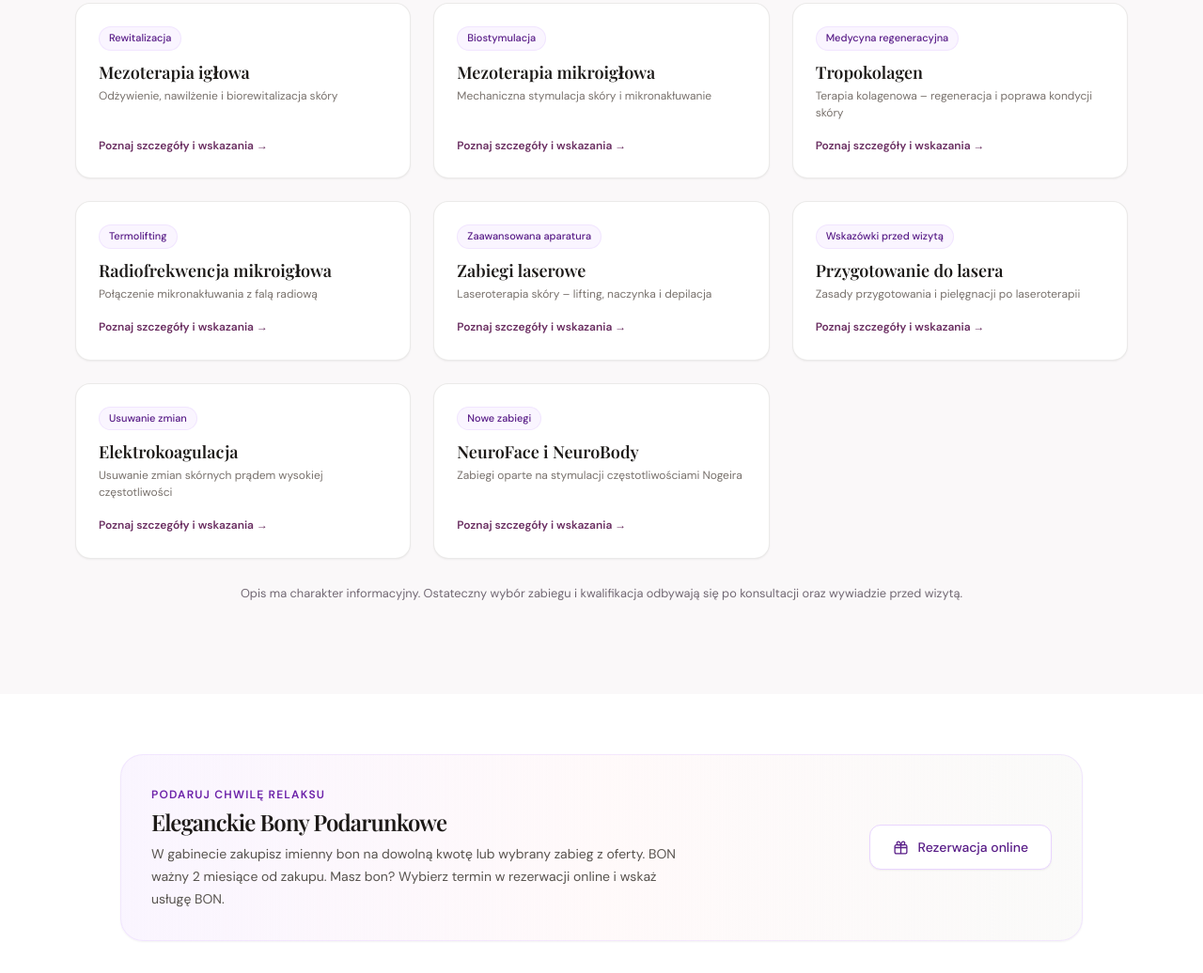
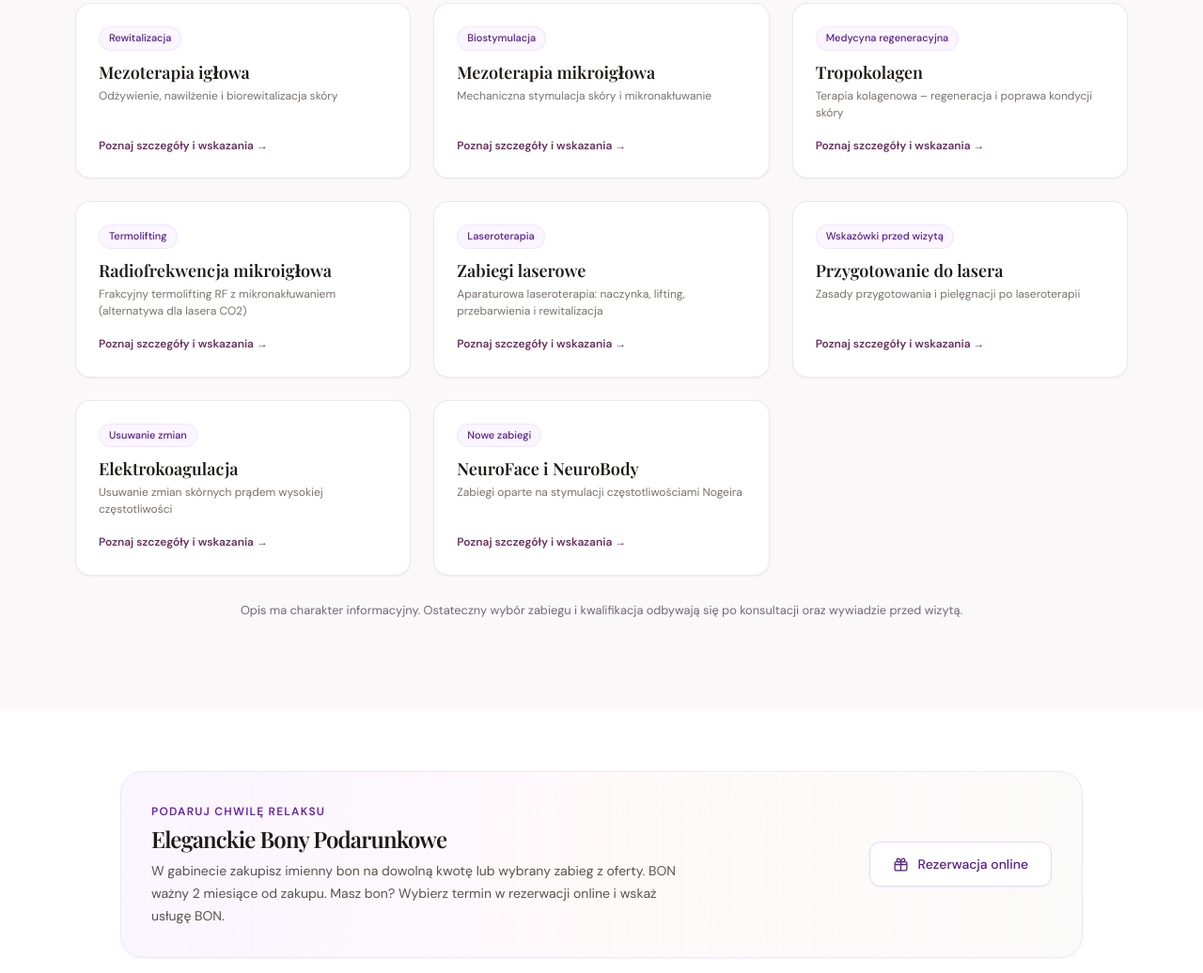
Before and after one commit to slawomirgrelich/twoj-kosmetolog, a plain HTML site: page index.html in a window 1280 px wide. Shown: the part 2654-3690 px from the top of the page at 94% size. Drawn offline with nearby package versions, Linux system fonts and the light colour scheme.

Commit message:
Aktualizacja zabiegow laserowych i zalecen

```diff
--- a/index.html
+++ b/index.html
@@ -1084,6 +1084,7 @@
       border-radius: 12px;
     }
 
+    .dialog-additional-effects,
     .dialog-guidance {
       margin-top: 24px;
     }
@@ -2826,13 +2827,13 @@
           <article class="treatment-card">
             <span class="treatment-badge">Termolifting</span>
             <h3 class="treatment-name">Radiofrekwencja mikroigłowa</h3>
-            <p class="treatment-subtitle">Połączenie mikronakłuwania z falą radiową</p>
+            <p class="treatment-subtitle">Frakcyjny termolifting RF z mikronakłuwaniem (alternatywa dla lasera CO2)</p>
             <button class="treatment-open" type="button" data-treatment="radiofrekwencja-mikroiglowa" aria-label="Poznaj szczegóły i wskazania: Radiofrekwencja mikroigłowa">Poznaj szczegóły i wskazania →</button>
           </article>
           <article class="treatment-card">
-            <span class="treatment-badge">Zaawansowana aparatura</span>
+            <span class="treatment-badge">Laseroterapia</span>
             <h3 class="treatment-name">Zabiegi laserowe</h3>
-            <p class="treatment-subtitle">Laseroterapia skóry – lifting, naczynka i depilacja</p>
+            <p class="treatment-subtitle">Aparaturowa laseroterapia: naczynka, lifting, przebarwienia i rewitalizacja</p>
             <button class="treatment-open" type="button" data-treatment="zabiegi-laserowe" aria-label="Poznaj szczegóły i wskazania: Zabiegi laserowe">Poznaj szczegóły i wskazania →</button>
           </article>
           <article class="treatment-card">
@@ -2880,6 +2881,10 @@
             <ul id="modal-indications"></ul>
           </section>
         </div>
+        <section class="dialog-list-section dialog-additional-effects" id="modal-additional-effects-section" aria-labelledby="modal-additional-effects-title" hidden>
+          <h3 id="modal-additional-effects-title"></h3>
+          <ul id="modal-additional-effects"></ul>
+        </section>
         <section class="dialog-list-section dialog-guidance" id="modal-guidance-section" aria-labelledby="modal-guidance-title" hidden>
           <h3 id="modal-guidance-title">Wskazówki i serie zabiegów</h3>
           <ul id="modal-guidance"></ul>
@@ -3338,51 +3343,95 @@
       },
       "radiofrekwencja-mikroiglowa": {
         title: "Radiofrekwencja mikroigłowa",
-        subtitle: "Połączenie mikronakłuwania z falą radiową",
+        subtitle: "Frakcyjny termolifting RF z mikronakłuwaniem (alternatywa dla lasera CO2)",
         badge: "Termolifting",
-        description: "Metoda łącząca mikronakłucia z energią fal radiowych, stosowana w celu stymulacji skóry. Parametry i obszar zabiegu dobierane są indywidualnie.",
-        effects: [
-          "Możliwa poprawa napięcia i jędrności skóry",
-          "Wygładzenie drobnych zmarszczek",
-          "Poprawa wyglądu porów i wybranych blizn",
-          "Wsparcie poprawy konturu twarzy i szyi"
+        description: "Zabieg będący alternatywą dla zabiegów laserem frakcyjnym CO2, z krótszym okresem rekonwalescencji. Polega na wprowadzaniu bezpośrednio do wewnątrz tkanki wiązki fali elektromagnetycznej o częstotliwości radiowej z automatycznie ustawianą głębokością wkłucia igieł w zakresie 0,3 – 3 mm. Mikronakłuwanie stymuluje procesy naprawcze oraz pobudza fibroblasty do tworzenia nowego kolagenu, a podgrzanie warstw skóry aż do tkanki podskórnej zapewnia wyjątkową precyzję i bezpieczeństwo.",
+        effectGroups: [
+          {
+            title: "Bezpośrednio po zabiegu",
+            items: [
+              "Obkurczanie się włókien kolagenowych i napięcie skóry."
+            ]
+          },
+          {
+            title: "W ciągu kolejnych tygodni (do 3 miesięcy)",
+            items: [
+              "Stymulacja powstawania nowego kolagenu, zagęszczanie włókien i budowanie nowych wiązań tkankowych."
+            ]
+          },
+          {
+            title: "Pozostałe efekty",
+            items: [
+              "Wygładzenie drobnych zmarszczek twarzy, szyi, dekoltu oraz okolic oczu.",
+              "Podniesienie owalu skóry i poprawa elastyczności.",
+              "Redukcja porów, rozstępów oraz blizn potrądzikowych, zanikowych, pooperacyjnych i poparzeniowych."
+            ]
+          }
         ],
-        indications: [
-          "Wiotkość skóry twarzy, szyi i dekoltu",
-          "Blizny potrądzikowe i pourazowe – po kwalifikacji",
-          "Utrata jędrności skóry",
-          "Drobne zmarszczki – po ocenie obszaru zabiegowego"
+        guidanceTitle: "Seria i zalecenia",
+        guidance: [
+          "Zalecane wykonanie 2–4 zabiegów w 4–6 tygodniowych odstępach. Efekty są w pełni widoczne około 3 miesięcy po zabiegu."
         ],
         contraindications: [
-          "Rozrusznik serca lub implanty – konieczna ocena podczas konsultacji",
-          "Ciąża lub karmienie piersią",
-          "Aktywne infekcje i choroby skóry",
-          "Choroby nowotworowe i cukrzyca – wymagana konsultacja"
+          "Wszczepiony rozrusznik serca lub inne metalowe/elektroniczne implanty w ciele",
+          "Ciąża oraz okres karmienia piersią",
+          "Choroby nowotworowe",
+          "Stany zapalne skóry",
+          "Aktywne infekcje bakteryjne, wirusowe (opryszczka) i grzybicze w obszarze zabiegowym",
+          "Skłonność do powstawania bliznowców (keloidów)",
+          "Nieleczona cukrzyca i zaburzenia krzepnięcia krwi"
         ]
       },
       "zabiegi-laserowe": {
         title: "Zabiegi laserowe",
-        subtitle: "Laseroterapia skóry – lifting, naczynka i depilacja",
-        badge: "Zaawansowana aparatura",
-        description: "Zabiegi laserowe dobierane są po konsultacji i ocenie skóry. Fotoodmładzanie, terapia zmian trądzikowych oraz depilacja laserowa są świadczone przez firmę zewnętrzną.",
-        effects: [
-          "Możliwa redukcja widoczności wybranych naczynek",
-          "Poprawa wyglądu nierównego kolorytu i rumienia",
-          "Możliwa poprawa jędrności skóry",
-          "Długotrwała redukcja owłosienia po serii zabiegów"
+        subtitle: "Aparaturowa laseroterapia: naczynka, lifting, przebarwienia i rewitalizacja",
+        badge: "Laseroterapia",
+        description: "Zabiegi laserowe dobierane są po konsultacji i ocenie skóry. W przypadku infekcji skóry, w tym opryszczki, o kwalifikacji do zabiegu decyduje specjalista.",
+        effectGroups: [
+          {
+            title: "Zakres zabiegów",
+            items: [
+              "Zamykanie naczynek, rubinków",
+              "Usuwanie włókniaków i przerośniętych gruczołów łojowych",
+              "Redukcja przebarwień",
+              "Lifting laserowy twarzy i okolicy oczu",
+              "Zabieg dla skóry ze zmianami AZS, łojotok",
+              "Działanie przeciwbólowe",
+              "Rewitalizacja laserowa skóry (stymulacja kolagenu i elastyny)",
+              "Terapia opryszczki/egzemy"
+            ]
+          },
+          {
+            title: "Wskazówki i pielęgnacja pozabiegowa",
+            items: [
+              "Bezwzględne stosowanie filtrów SPF 50 i brak ekspozycji na słońce do miesiąca.",
+              "Zakaz intensywnego sportu i basenu min. tydzień po zabiegu.",
+              "Zakaz sauny i gorących kąpieli min. miesiąc po zabiegu.",
+              "Zakaz spożywania alkoholu min. tydzień po zabiegu.",
+              "Zakaz drażnienia mechanicznego, kosmetyków na alkoholu oraz zdrapywania strupków.",
+              "Nawilżanie i natłuszczanie zgodnie z zaleceniami kosmetologa."
+            ]
+          }
         ],
-        indications: [
-          "Widoczne naczynka lub rumień po kwalifikacji",
-          "Wybrane przebarwienia i oznaki fotostarzenia",
-          "Utrata jędrności skóry",
-          "Wybrane zmiany trądzikowe po konsultacji"
+        guidanceTitle: "Ważne przed zabiegiem",
+        guidance: [
+          "Nie odstawiaj przepisanych leków bez konsultacji z lekarzem. Omów stosowane leki, zioła i kosmetyki podczas kwalifikacji do zabiegu."
         ],
         contraindications: [
-          "Świeża opalenizna lub samoopalacz",
-          "Leki, zioła i suplementy fotouczulające – konieczna konsultacja",
-          "Ciąża i karmienie piersią",
-          "Aktywna infekcja lub opryszczka",
-          "Choroby nowotworowe i epilepsja – konieczna konsultacja"
+          "Ciąża i laktacja",
+          "Ciemne fototypy skóry",
+          "Rozrusznik serca",
+          "Nowotwory",
+          "Wrażliwość / uczulenie na światło",
+          "Świeża opalenizna / solarium (min. miesiąc)",
+          "Zioła i leki światłouczulające (retinol, kwasy, dziurawiec, nagietek – 1 miesiąc; retinoidy – 3 miesiące)",
+          "Epilepsja",
+          "Skłonność do keloidów",
+          "Nici i wypełniacze w obszarze zabiegu (nici wchłanialne do 6 mies., niewchłanialne – bezwzględne)",
+          "Infekcje skóry",
+          "Zaburzenia krzepnięcia, czucia i krążenia – przeciwwskazanie względne",
+          "Głębokie zabiegi złuszczające w ciągu ostatniego miesiąca",
+          "Choroby tkanki łącznej i choroby autoimmunologiczne – przeciwwskazanie względne"
         ]
       },
       "laser-przygotowanie": {
@@ -3495,6 +3544,9 @@
     const modalEffects = document.querySelector("#modal-effects");
     const modalIndicationsTitle = document.querySelector("#modal-indications-title");
     const modalIndications = document.querySelector("#modal-indications");
+    const modalAdditionalEffectsSection = document.querySelector("#modal-additional-effects-section");
+    const modalAdditionalEffectsTitle = document.querySelector("#modal-additional-effects-title");
+    const modalAdditionalEffects = document.querySelector("#modal-additional-effects");
     const modalGuidanceSection = document.querySelector("#modal-guidance-section");
     const modalGuidanceTitle = document.querySelector("#modal-guidance-title");
     const modalGuidance = document.querySelector("#modal-guidance");
@@ -3574,6 +3626,10 @@
         fillModalList(modalEffects, details.effects, "positive");
         fillModalList(modalIndications, details.indications, "positive");
       }
+      const additionalEffects = details.effectGroups && details.effectGroups[2];
+      modalAdditionalEffectsSection.hidden = !additionalEffects;
+      modalAdditionalEffectsTitle.textContent = additionalEffects ? additionalEffects.title : "";
+      fillModalList(modalAdditionalEffects, additionalEffects ? additionalEffects.items : [], "positive");
       modalGuidanceSection.hidden = !details.guidance;
       modalGuidanceTitle.textContent = details.guidanceTitle || "Wskazówki i serie zabiegów";
       fillModalList(modalGuidance, details.guidance || [], "positive");
```
